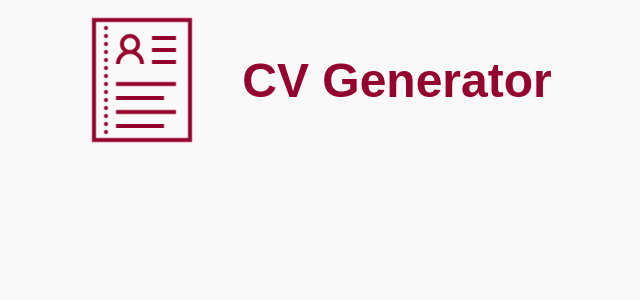
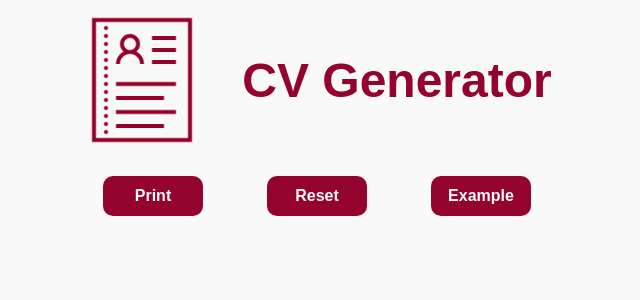
Before and after one commit to zeeeli/cv-generator, a React (Create React App) app: page / in a window 1280 px wide. Shown: the top 300 px of the page, without its empty margins (333-973 px from the left). Built offline with nearby package versions, Linux system fonts and the light colour scheme.

Commit message:
Add nav buttons w/out functionality

```diff
--- a/src/App.js
+++ b/src/App.js
@@ -2,6 +2,7 @@ import React, { Component } from "react";
 import CVHeader from "./components/CVHeader";
 import logoPath from "./assets/ResumeLogo.png";
 import "./App.css";
+import CVNav from "./components/CVNav";
 
 class App extends Component {
   constructor() {
@@ -13,8 +14,8 @@ class App extends Component {
       <div className="main">
         <CVHeader logo={logoPath} size={160} />
 
-        {/* <nav> contains reset, example, and print buttons */}
-        <nav></nav>
+        {/* <CVNav> contains reset, example, and print buttons */}
+        <CVNav />
 
         {/* <main> contains CV */}
         <main></main>
--- /dev/null
+++ b/src/components/CVNav.css
@@ -0,0 +1,29 @@
+/* ./src/components/CVNav.css */
+.cv-nav {
+  display: flex;
+  flex-direction: row;
+  justify-content: center;
+  align-items: center;
+  gap: 64px;
+  padding-top: 16px;
+  padding-left: 20px;
+}
+
+button {
+  width: 100px;
+  height: 40px;
+  background-color: #93032e;
+  color: #f9f9f9;
+  font-family: inherit;
+  font-size: 1rem;
+  font-weight: bold;
+  border: none;
+  border-radius: 10px;
+  cursor: pointer;
+}
+
+button:hover {
+  background-color: #f9f9f9;
+  border: 2px solid #93032e;
+  color: #93032e;
+}
--- /dev/null
+++ b/src/components/CVNav.js
@@ -0,0 +1,20 @@
+import React, { Component } from "react";
+import "../components/CVNav.css";
+
+class CVNav extends Component {
+  constructor(props) {
+    super(props);
+  }
+
+  render() {
+    return (
+      <div className="cv-nav">
+        <button>Print</button>
+        <button>Reset</button>
+        <button>Example</button>
+      </div>
+    );
+  }
+}
+
+export default CVNav;
```
